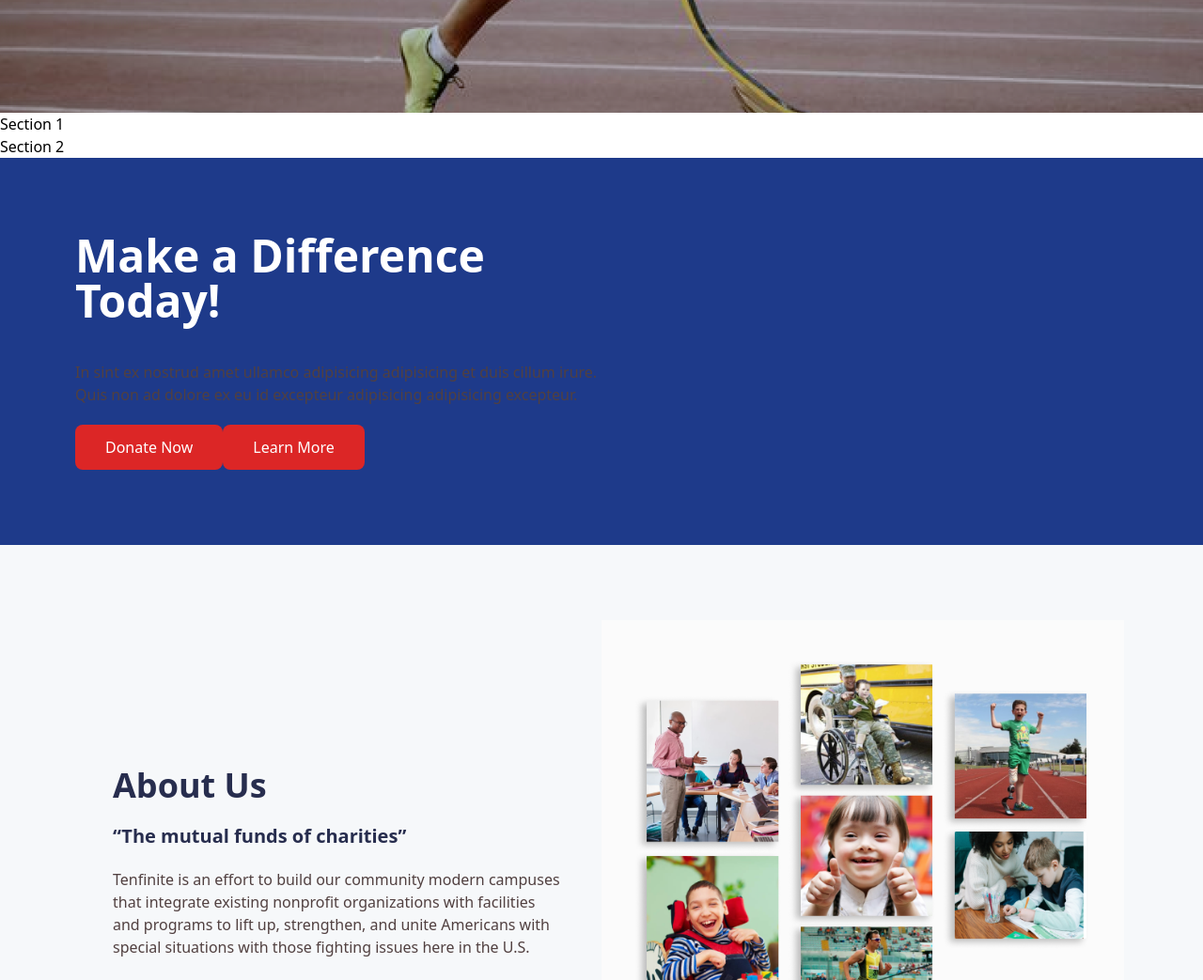
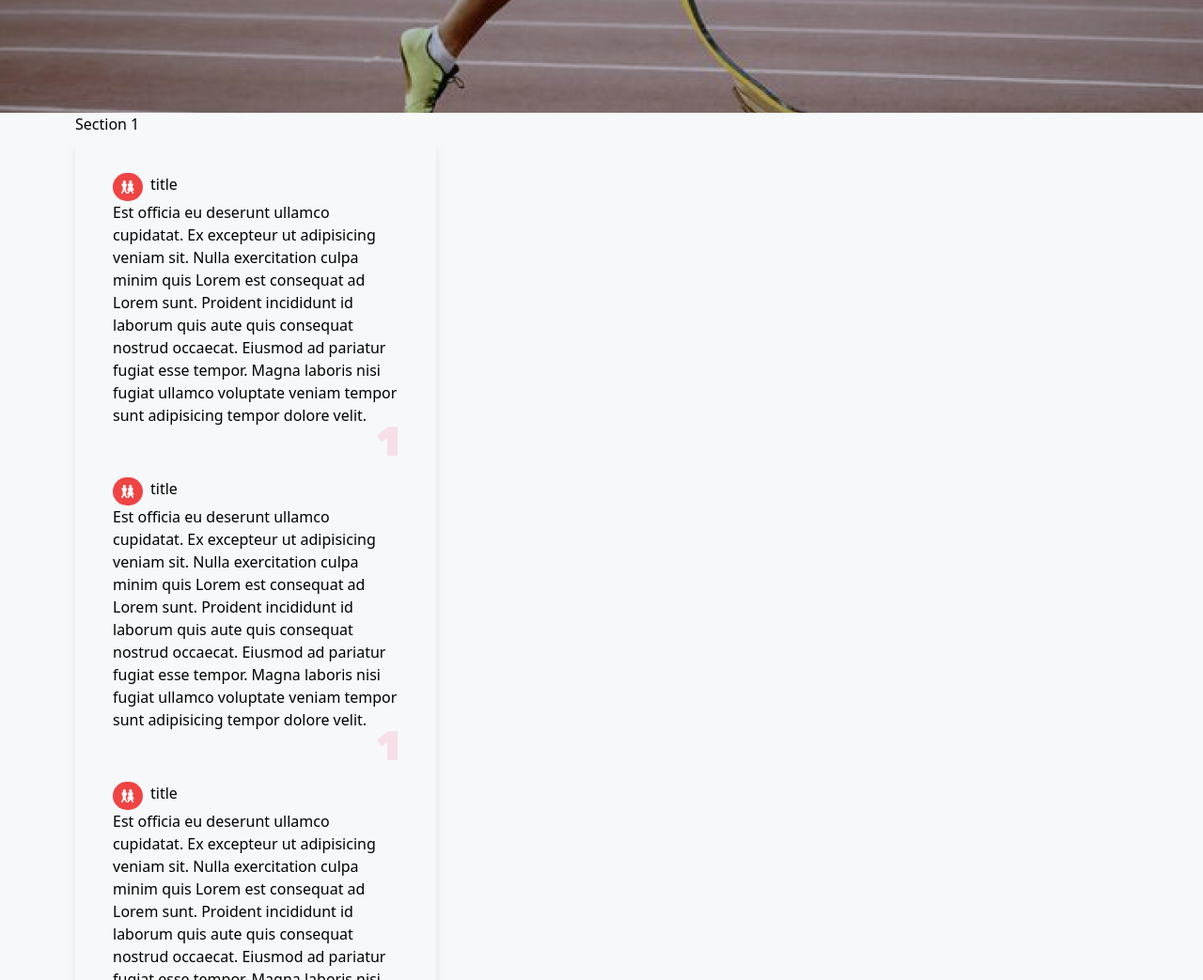
Before and after one commit to acostahf/Tenfinite, a Gatsby site: page / in a window 1280 px wide. Shown: the part 760-1803 px from the top of the page at 94% size. Built offline with nearby package versions, Linux system fonts and the light colour scheme; Gatsby itself is replaced by a stand-in of ours.

Commit message:
staging commit

```diff
--- /dev/null
+++ b/src/components/card.js
@@ -0,0 +1,62 @@
+import React from "react"
+import { StaticImage } from "gatsby-plugin-image"
+
+const data = [
+  {
+    title: "title",
+    content:
+      "Est officia eu deserunt ullamco cupidatat. Ex excepteur ut adipisicing veniam sit. Nulla exercitation culpa minim quis Lorem est consequat ad Lorem sunt. Proident incididunt id laborum quis aute quis consequat nostrud occaecat. Eiusmod ad pariatur fugiat esse tempor. Magna laboris nisi fugiat ullamco voluptate veniam tempor sunt adipisicing tempor dolore velit.",
+  },
+  {
+    title: "title",
+    content:
+      "Est officia eu deserunt ullamco cupidatat. Ex excepteur ut adipisicing veniam sit. Nulla exercitation culpa minim quis Lorem est consequat ad Lorem sunt. Proident incididunt id laborum quis aute quis consequat nostrud occaecat. Eiusmod ad pariatur fugiat esse tempor. Magna laboris nisi fugiat ullamco voluptate veniam tempor sunt adipisicing tempor dolore velit.",
+  },
+  {
+    title: "title",
+    content:
+      "Est officia eu deserunt ullamco cupidatat. Ex excepteur ut adipisicing veniam sit. Nulla exercitation culpa minim quis Lorem est consequat ad Lorem sunt. Proident incididunt id laborum quis aute quis consequat nostrud occaecat. Eiusmod ad pariatur fugiat esse tempor. Magna laboris nisi fugiat ullamco voluptate veniam tempor sunt adipisicing tempor dolore velit.",
+  },
+  {
+    title: "title",
+    content:
+      "Est officia eu deserunt ullamco cupidatat. Ex excepteur ut adipisicing veniam sit. Nulla exercitation culpa minim quis Lorem est consequat ad Lorem sunt. Proident incididunt id laborum quis aute quis consequat nostrud occaecat. Eiusmod ad pariatur fugiat esse tempor. Magna laboris nisi fugiat ullamco voluptate veniam tempor sunt adipisicing tempor dolore velit.",
+  },
+]
+
+export default function card() {
+  return (
+    <div className=" flex flex-col w-96 shadow-lg rounded-lg p-10">
+      {data.map(content => (
+        <div>
+          <div className="flex gap-2">
+            <div className="bg-red-500 rounded-full w-8 flex justify-center items-center p-2">
+              <StaticImage
+                src="../images/icon1.png"
+                //   width={600}
+                quality={95}
+                formats={["auto", "webp", "avif"]}
+                alt="Picture one"
+                // style={{ marginBottom: `1.45rem` }}
+              />
+            </div>
+            <h1 className="text-inline">{content.title}</h1>
+          </div>
+          <div>
+            <p>{content.content}</p>
+          </div>
+          <div className="flex justify-end">
+            <StaticImage
+              src="../images/one.png"
+              //   width={600}
+              quality={95}
+              formats={["auto", "webp", "avif"]}
+              alt="Picture one"
+              style={{ marginBottom: `1.45rem` }}
+            />
+          </div>
+        </div>
+      ))}
+    </div>
+  )
+}
--- a/src/components/layout.css
+++ b/src/components/layout.css
@@ -7,7 +7,7 @@
 }
 
 .secOne {
-  @apply h-screen w-full bg-heroImg bg-gray-600 bg-opacity-70 bg-blend-overlay;
+  @apply h-screen w-full bg-heroImg bg-auto bg-no-repeat bg-gray-600 bg-opacity-70 bg-blend-overlay;
 }
 
 .hero {
@@ -42,7 +42,7 @@
 }
 
 .footer {
-  @apply flex justify-between p-20 bg-blue-900;
+  @apply flex justify-between px-20 py-10 bg-blue-900;
 }
 
 .footerTitle {
@@ -62,5 +62,5 @@
 }
 
 .content2 {
-  @apply w-1/2;
+  @apply w-3/4;
 }
--- a/src/components/secOne.js
+++ b/src/components/secOne.js
@@ -1,9 +1,17 @@
 import React from "react"
+import Card from "./card"
 
 const SecOne = () => {
   return (
-    <div>
+    <div className=" bg-nmr-blue px-20">
       <h1>Section 1</h1>
+      <div className="grid grid-cols-3">
+        <div className="">
+          <Card />
+        </div>
+        {/* <div className="pt-10"></div>
+        <div></div> */}
+      </div>
     </div>
   )
 }
```
Also changed, not shown: src/images/icon1.png (added), src/images/one.png (added).
